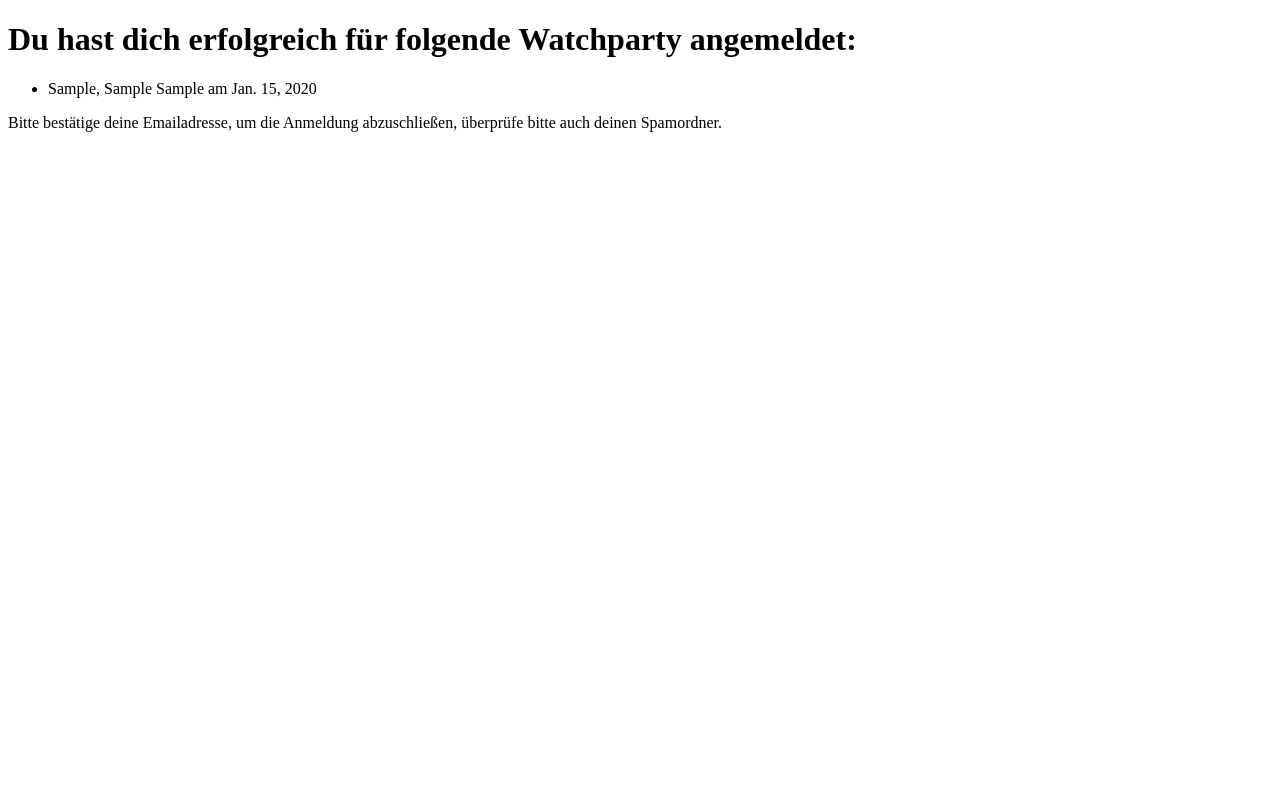
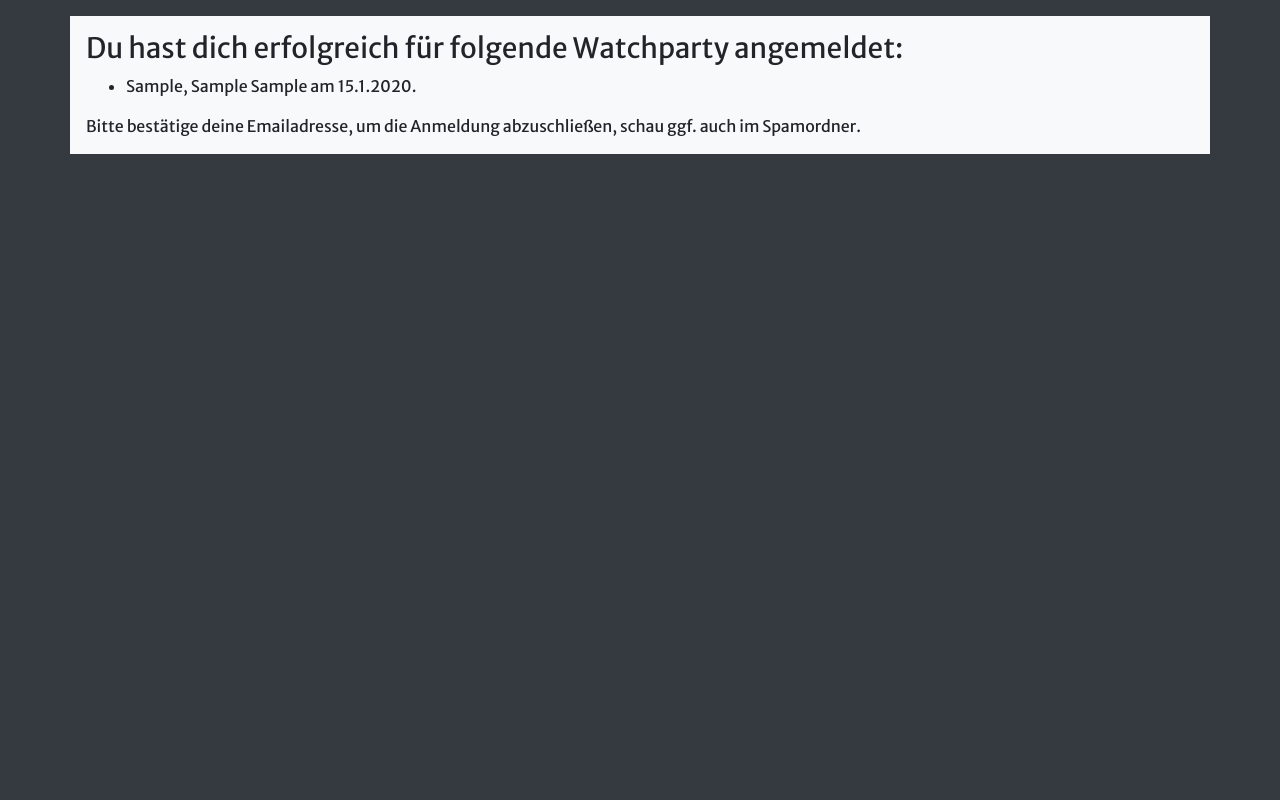
Before and after one commit to JosuaKugler/hst-backend, a Django app: page /registration/registration_success/1/ in a window 1280 px wide. Run offline with Django 3.2, Linux system fonts and the light colour scheme; tables that the repository leaves empty hold one stand-in row (values such as "Sample post"); some libraries are stand-ins or nearby versions.

Commit message:
improve mails, registration_success and create new view for registering watchpartys

```diff
--- a/registration/templates/registration/registration_success.html
+++ b/registration/templates/registration/registration_success.html
@@ -1,26 +1,45 @@
+{% load static %}
 <!DOCTYPE html>
 <html>
-
 <head>
     <meta charset="utf8">
     <title>Anmeldung erfolgreich</title>
+    <link href="https://fonts.googleapis.com/css?family=Merriweather+Sans:400,700" rel="stylesheet">
+    <link href="https://fonts.googleapis.com/css?family=Merriweather:400,300,300italic,400italic,700,700italic" rel="stylesheet" type="text/css">
+    <link href="https://fonts.googleapis.com/css2?family=Raleway:wght@700&amp;display=swap" rel="stylesheet">
+    <!-- Third party plugin CSS-->
+    <link href="https://cdnjs.cloudflare.com/ajax/libs/magnific-popup.js/1.1.0/magnific-popup.min.css" rel="stylesheet">
+    <!-- Core theme CSS (includes Bootstrap)-->
+    <link href="{% static 'css/styles.css' %}" rel="stylesheet">
+    <link href="{% static 'css/custom_styles.css' %}" rel="stylesheet">
 </head>
-<body>
+<body class="bg-dark p-3">
+    <div class="container bg-light p-3">
         {% if watchparty_list %}
             {% if watchparty_list|length > 1 %}
-    <h1>Du hast dich erfolgreich für folgende Watchpartys angemeldet:</h1>
+                <h3>Du hast dich erfolgreich für folgende Watchpartys angemeldet:</h3>
             {% else %}
-    <h1>Du hast dich erfolgreich für folgende Watchparty angemeldet:</h1>
+                <h3>Du hast dich erfolgreich für folgende Watchparty angemeldet:</h3>
             {% endif %}
             <ul>
             {% for watchparty in watchparty_list %}
-        <li>{{ watchparty.street }}, {{ watchparty.plz }} {{ watchparty.city }} am {{ watchparty.day }}</li>
+                <li>{{ watchparty.street }}, {{ watchparty.plz }} {{ watchparty.city }} am
+                    {{ watchparty.day.day }}.{{ watchparty.day.month}}.{{ watchparty.day.year }}.</li>
             {% endfor %}
             </ul>
-    Bitte bestätige deine Emailadresse, um die Anmeldung abzuschließen, überprüfe bitte auch deinen Spamordner.
+            Bitte bestätige deine Emailadresse, um die Anmeldung abzuschließen, schau ggf. auch im Spamordner.
         {% else %}
             <p>Keine Registration erfolgt.</p>
         {% endif %}
+    </div>
+    <script src="https://ajax.googleapis.com/ajax/libs/jquery/3.5.1/jquery.min.js"></script>
+    <script src='https://ajax.googleapis.com/ajax/libs/jqueryui/1.8.5/jquery-ui.min.js'></script>
+    <script src="https://cdn.jsdelivr.net/npm/bootstrap@4.5.3/dist/js/bootstrap.bundle.min.js"></script>
+    <!-- Third party plugin JS-->
+    <!--<script src="https://cdnjs.cloudflare.com/ajax/libs/jquery-easing/1.4.1/jquery.easing.min.js"></script>-->
+    <script src="https://cdnjs.cloudflare.com/ajax/libs/magnific-popup.js/1.1.0/jquery.magnific-popup.min.js"></script>
+    <!-- Core theme JS-->
+    <script src="{% static 'js/scripts.js' %}"></script>
 </body>
 
 </html>
--- a/registration/templates/registration/validation_email.html
+++ b/registration/templates/registration/validation_email.html
@@ -7,7 +7,8 @@
 {% endif %}
 <ul>
     {% for watchparty in watchparty_list %}
-    <li>{{ watchparty.street }}, {{ watchparty.plz }} {{ watchparty.city }} am {{ watchparty.day }}</li>
+    <li>{{ watchparty.street }}, {{ watchparty.plz }} {{ watchparty.city }} am
+        {{ watchparty.day.day }}.{{ watchparty.day.month}}.{{ watchparty.day.year }}.</li>
     {% endfor %}
 </ul>
 Bitte klicke <a href='http://{{ domain }}{% url 'activate' uidb64=uid token=token %}'>hier</a>, um deine Anmeldung zu bestätigen.
--- a/registration/templates/registration/validation_email_text.html
+++ b/registration/templates/registration/validation_email_text.html
@@ -7,7 +7,8 @@ Du hast dich erfolgreich für folgende Watchpartys angemeldet:
 Du hast dich erfolgreich für folgende Watchparty angemeldet:
 {% endif %}
 {% for watchparty in watchparty_list %}
-    - {{ watchparty.street }}, {{ watchparty.plz }} {{ watchparty.city }} am {{ watchparty.day }}</li>
+    - {{ watchparty.street }}, {{ watchparty.plz }} {{ watchparty.city }} am
+    {{ watchparty.day.day }}.{{ watchparty.day.month}}.{{ watchparty.day.year }}.</li>
 {% endfor %}
 
 Bitte klicke auf den Link, um deine Anmeldung zu bestätigen:
--- a/registration/templates/registration/watchparty_registration.html
+++ b/registration/templates/registration/watchparty_registration.html
@@ -15,7 +15,7 @@
         <link href="{% static 'css/custom_styles.css' %}" rel="stylesheet">
     </head>
     <body class="bg-dark p-3">
-        <div class="container bg-light center p-3">
+        <div class="container bg-light p-3">
         <h2>Anmeldung Watchparty</h2>
         <h3>Adresse</h3>
         <p>
--- a/registration/urls.py
+++ b/registration/urls.py
@@ -9,6 +9,8 @@ urlpatterns = [
     path('<int:watchparty_loc_id>/', views.register, name='register'),
     #/registration_success/2/
     path('registration_success/<int:user_id>/', views.registration_success, name='registration_success'),
-    #/validation_success/slödfkj/aölskdfj/
+    #/registration/activate/slödfkj/aölskdfj/
     path('activate/<uidb64>/<token>/', views.activate, name='activate'),
+    #/registration/new_watchparty/
+    path('new_watchparty/', views.new_watchparty, name='new_watchparty')
 ]
--- a/registration/views.py
+++ b/registration/views.py
@@ -105,6 +105,9 @@ def activate(request, uidb64, token):
     else:
         return HttpResponse('Aktivierungslink ungültig!')
 
+def new_watchparty(request):
+    return HttpResponse('Hier entsteht eine neue Watchparty')
+
 #helper functions
 def max_haushalt_id():
     return User.objects.all().aggregate(Max('haushalt_id'))['haushalt_id__max']
@@ -123,4 +126,9 @@ def send_validation_email(user, watchparty_list, domain):
     message = render_to_string('registration/validation_email.html', context)
     from_email = 'kontakt@hst-heidelberg.de'
 
-    send_mail(subject, message, from_email, [user.email], html_message=htmlmessage, fail_silently=False)
+    send_mail(subject,
+        message,
+        from_email,
+        [user.email],
+        #html_message=htmlmessage,
+        fail_silently=False)
```
Lines whose indentation alone changed are shown as unchanged.
